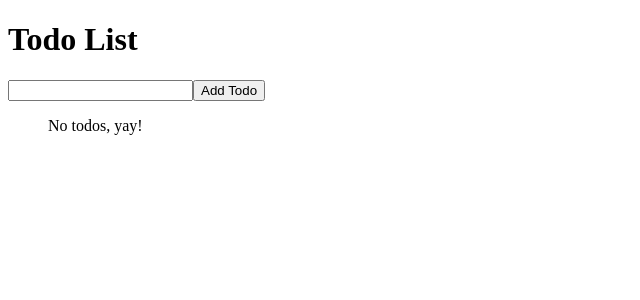
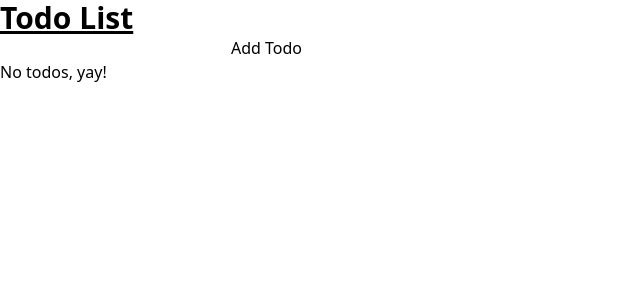
Before and after one commit to MarcBuch/React-Typescript-Demo, a React (Create React App) app: page / in a window 1280 px wide. Shown: the top 300 px of the page, without its empty margins (0-640 px from the left). Built offline with nearby package versions, Linux system fonts and the light colour scheme.

Commit message:
feat(styling): add tailwindcss

```diff
--- a/package.json
+++ b/package.json
@@ -41,11 +41,14 @@
     ]
   },
   "devDependencies": {
+    "autoprefixer": "^10.4.8",
     "commitizen": "^4.2.5",
     "cz-conventional-changelog": "^3.3.0",
     "eslint": "^8.23.0",
     "eslint-config-airbnb-typescript-prettier": "^5.0.0",
-    "prettier": "^2.7.1"
+    "postcss": "^8.4.16",
+    "prettier": "^2.7.1",
+    "tailwindcss": "^3.1.8"
   },
   "config": {
     "commitizen": {
--- /dev/null
+++ b/postcss.config.js
@@ -0,0 +1,6 @@
+module.exports = {
+  plugins: {
+    tailwindcss: {},
+    autoprefixer: {},
+  },
+}
--- a/src/Todo.tsx
+++ b/src/Todo.tsx
@@ -34,7 +34,7 @@
   return (
     <>
       <label htmlFor="todo-text">
-        <h1>Todo List</h1>
+        <h1 className="text-3xl font-bold underline">Todo List</h1>
         <input
           aria-label="todo-text"
           id="todo-text"
--- /dev/null
+++ b/src/index.css
@@ -0,0 +1,3 @@
+@tailwind base;
+@tailwind components;
+@tailwind utilities;
--- a/src/index.tsx
+++ b/src/index.tsx
@@ -1,6 +1,8 @@
 import React from 'react';
 import ReactDOM from 'react-dom';
-import Todo from './Todo';
+import { Todo } from './Todo';
+
+import './index.css';
 
 ReactDOM.render(
   <React.StrictMode>
--- /dev/null
+++ b/tailwind.config.js
@@ -0,0 +1,8 @@
+/** @type {import('tailwindcss').Config} */
+module.exports = {
+  content: ['./src/**/*.{js,jsx,ts,tsx}'],
+  theme: {
+    extend: {},
+  },
+  plugins: [],
+};
```
Also changed, not shown: 1 other file (tests, documents, lock files or other folders).
